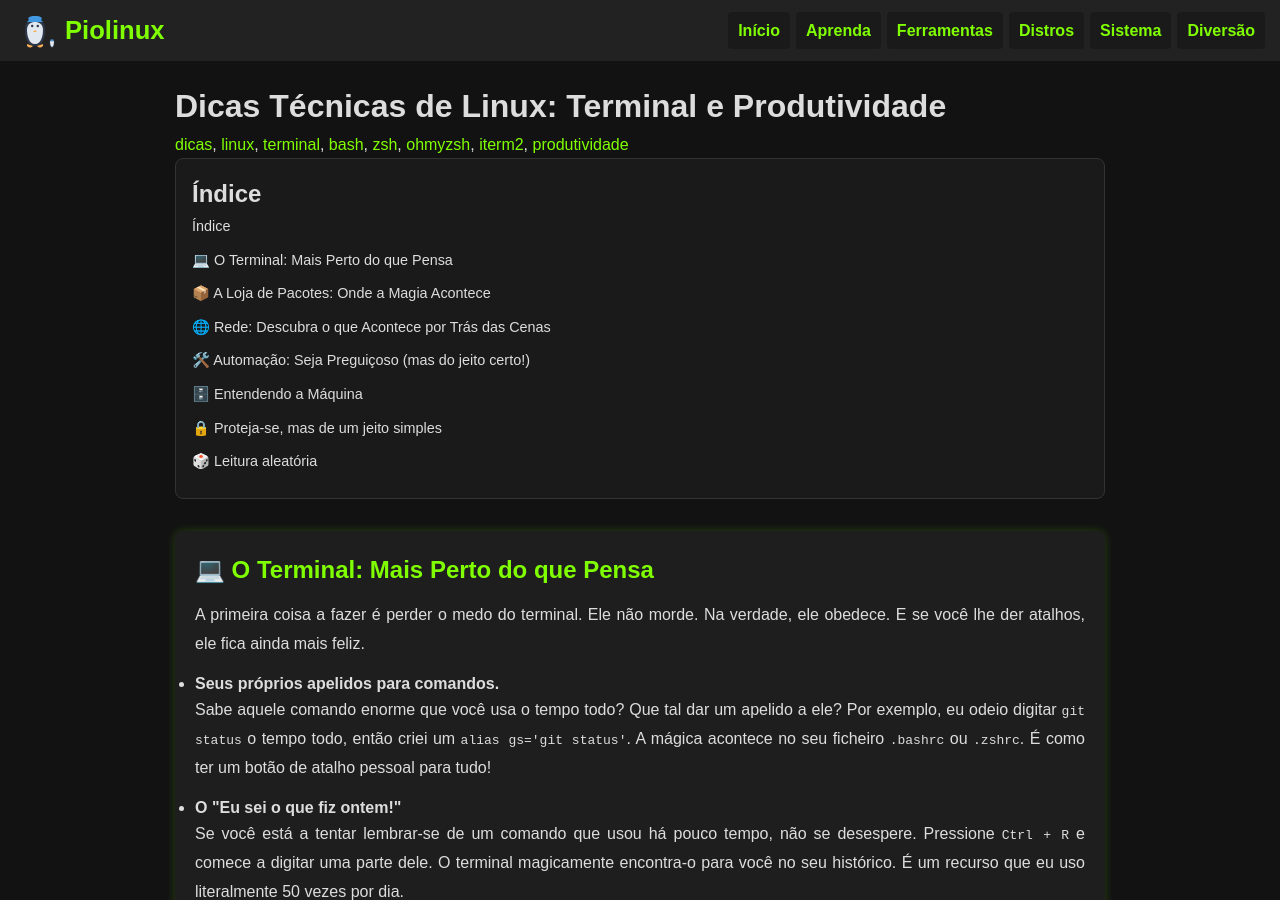
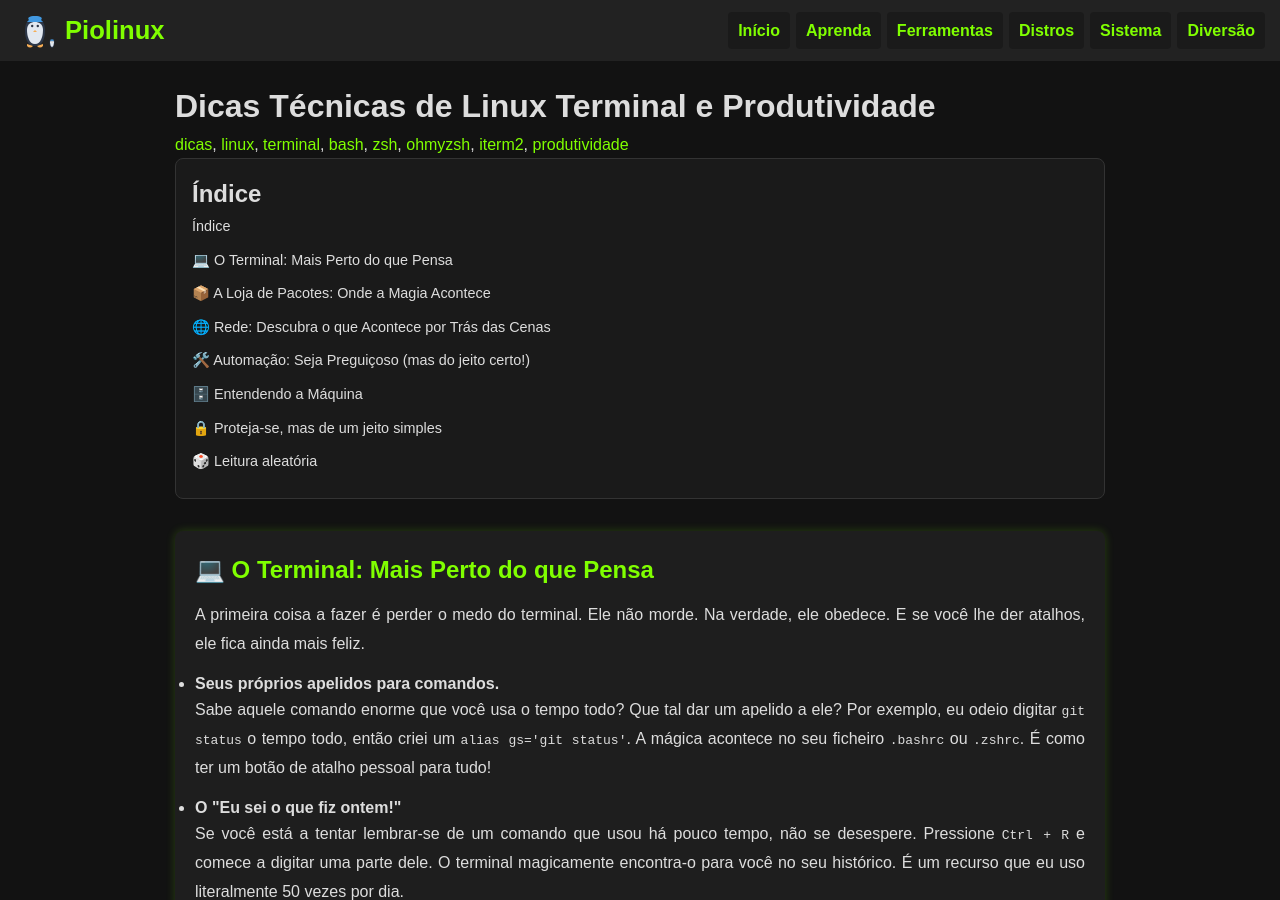
Before and after one commit to Piolinux/piolinux-site, a Jekyll site: the page built from _pages/dicas-tecnicas-de-linux-terminal-e-produtividade.md, in a window 1280 px wide and 900 px high. Built offline with Jekyll 4.4.1, drawn with Linux system fonts in a browser that asks for light colours.

```diff
--- a/_pages/dicas-tecnicas-de-linux-terminal-e-produtividade.md
+++ b/_pages/dicas-tecnicas-de-linux-terminal-e-produtividade.md
@@ -1,6 +1,6 @@
 ---
 layout: default
-title: "Dicas Técnicas de Linux: Terminal e Produtividade"
+title: Dicas Técnicas de Linux Terminal e Produtividade
 description: "Coleção de dicas técnicas de Linux: comandos, automação, Oh My Zsh, iTerm2 e Windows Terminal. Ideal para devs e sysadmins!"
 date: 2025-10-02
 author: "PioLinux"
```
